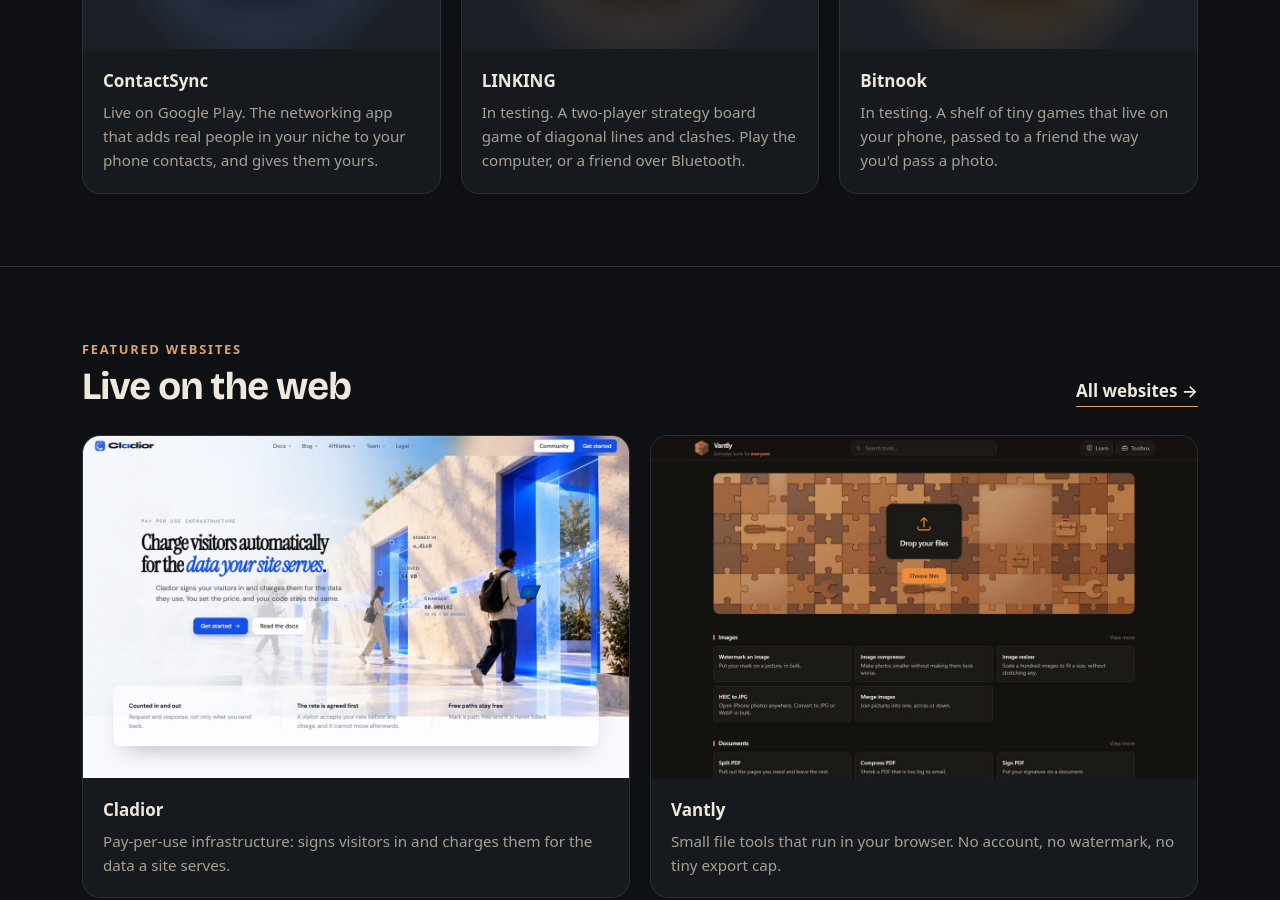
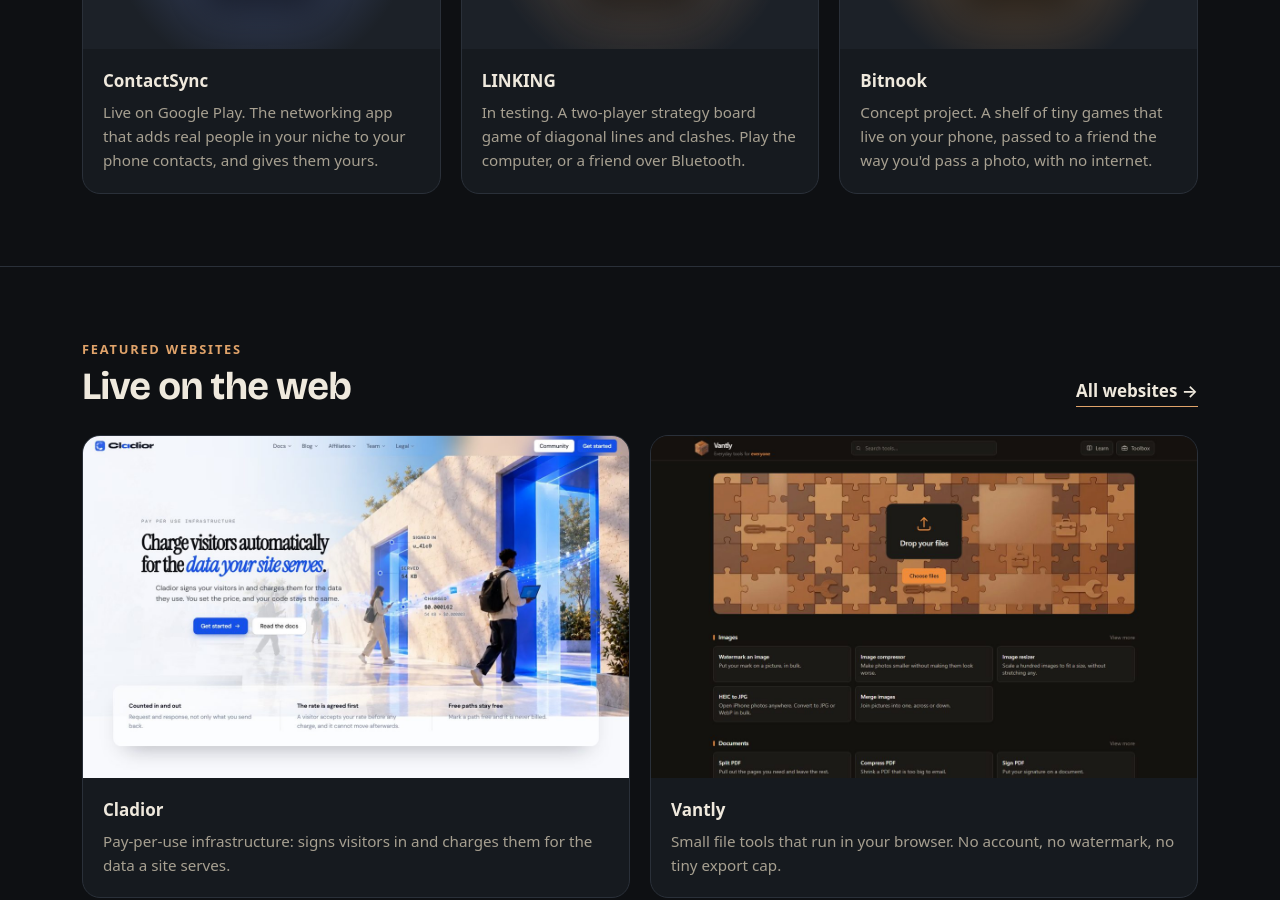
Before and after one commit to victor-folorunso/victor-folorunso.github.io, a plain HTML site: page index.html in a window 1280 px wide. Shown: the part 1196-2096 px from the top of the page. Drawn offline with nearby package versions, Linux system fonts and the light colour scheme.

Commit message:
Bitnook is a concept project now, not in testing
Co-Authored-By: Claude Opus 5.5 <noreply@anthropic.com>

```diff
--- a/index.html
+++ b/index.html
@@ -103,7 +103,7 @@
         </a>
         <a class="tile" href="/apps/bitnook/" style="--tile-accent:#ffa94d">
           <div class="tile-media icon"><img src="/apps/bitnook/icon.png" alt="Bitnook icon" loading="lazy"></div>
-          <div class="tile-body"><b class="tile-title">Bitnook</b><p class="tile-about">In testing. A shelf of tiny games that live on your phone, passed to a friend the way you'd pass a photo.</p></div>
+          <div class="tile-body"><b class="tile-title">Bitnook</b><p class="tile-about">Concept project. A shelf of tiny games that live on your phone, passed to a friend the way you'd pass a photo, with no internet.</p></div>
         </a>
       </div>
     </div>
```
